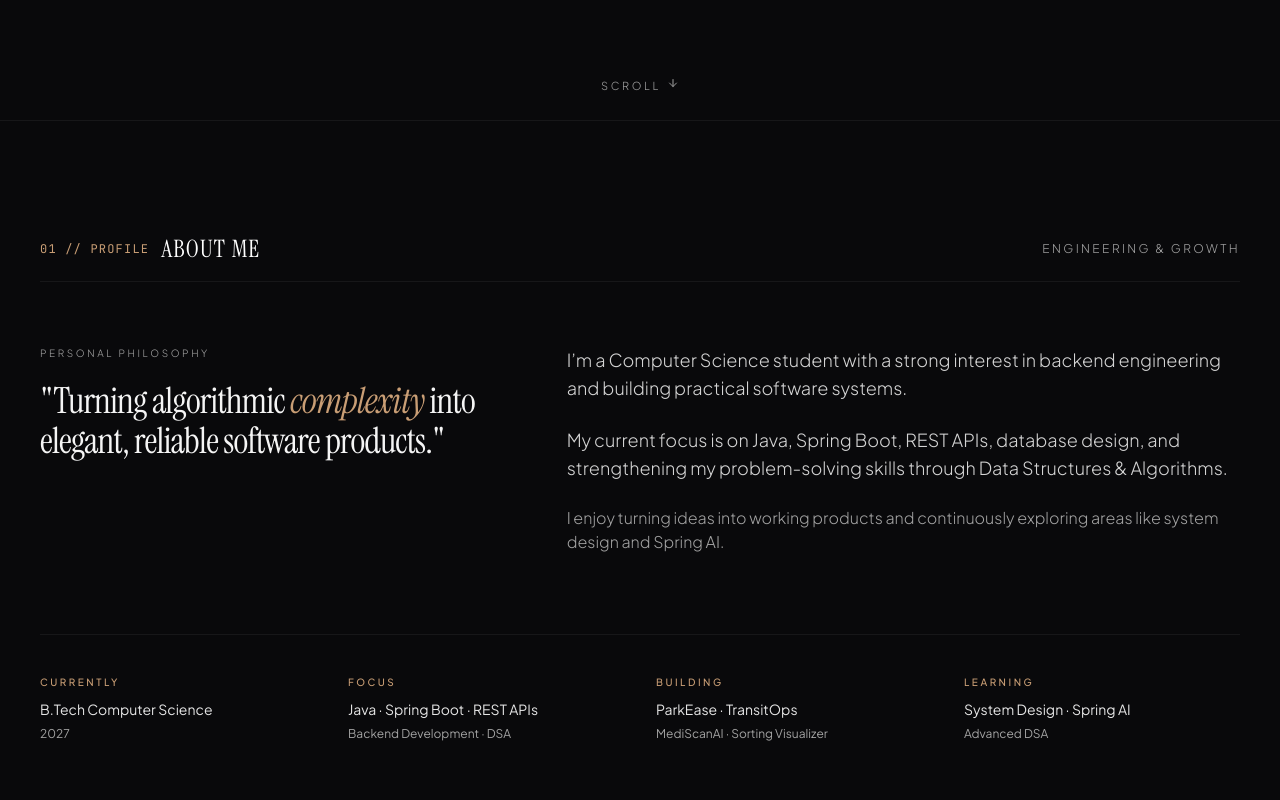
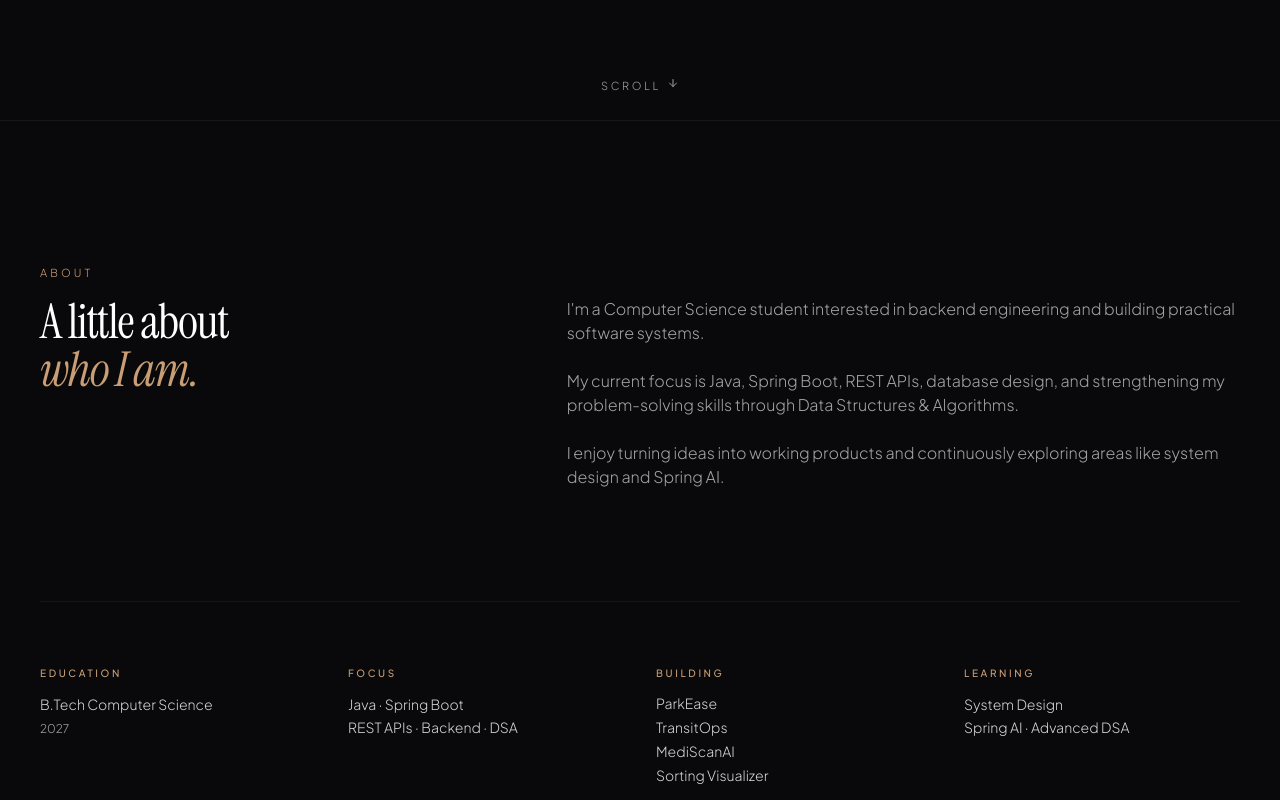
Before and after one commit to Akanksha-916/portfolio, a React (Vite) app: page / in a window 1280 px wide. Shown: the part 680-1480 px from the top of the page. Built offline with nearby package versions, Linux system fonts and the light colour scheme; a web font is replaced by a local one.

Commit message:
refactor(about): redesign About Me with spacious editorial layout and typography-only information row

```diff
--- a/src/components/AboutSection.jsx
+++ b/src/components/AboutSection.jsx
@@ -2,93 +2,84 @@ import React from 'react';
 
 export default function AboutSection() {
   return (
-    <section id="about" className="py-24 sm:py-28 relative border-t border-white/[0.06] bg-[#09090B]">
+    <section id="about" className="py-28 sm:py-36 relative border-t border-white/[0.06] bg-[#09090B]">
       <div className="max-w-7xl mx-auto px-6 sm:px-10">
-        {/* Section Heading */}
-        <div className="flex items-center justify-between mb-16 pb-4 border-b border-white/[0.06]">
-          <div className="flex items-center gap-3">
-            <span className="font-mono text-xs text-[#C99E75] tracking-widest uppercase">
-              01 // Profile
+        {/* Main Two-Column Editorial Intro Area */}
+        <div className="grid grid-cols-1 lg:grid-cols-12 gap-12 lg:gap-16 items-start">
+          {/* Left Column: Section Title & Editorial Headline */}
+          <div className="lg:col-span-5 space-y-4">
+            <span className="text-[10px] sm:text-[11px] font-sans uppercase tracking-[0.28em] text-[#C99E75] block font-light">
+              About
             </span>
-            <h2 className="text-xl sm:text-2xl font-serif text-white uppercase tracking-wider">
-              About Me
+
+            <h2 className="text-3xl sm:text-4xl lg:text-5xl font-serif text-white tracking-tight leading-[1.12]">
+              A little about <br />
+              <span className="italic font-serif font-normal text-[#C99E75]">
+                who I am.
+              </span>
             </h2>
           </div>
-          <span className="text-xs font-sans text-neutral-400 uppercase tracking-[0.2em] font-light hidden sm:inline">
-            Engineering & Growth
-          </span>
-        </div>
 
-        {/* Two-Column Editorial Layout */}
-        <div className="grid grid-cols-1 lg:grid-cols-12 gap-12 lg:gap-16 items-start mb-20">
-          {/* Left Column: Personal Philosophy Quote (5 cols) */}
-          <div className="lg:col-span-5">
-            <span className="text-[10px] font-sans uppercase tracking-[0.26em] text-neutral-400 block mb-5 font-light">
-              Personal Philosophy
-            </span>
-            <h3 className="text-2xl sm:text-3xl lg:text-4xl font-serif text-neutral-100 leading-snug tracking-tight">
-              "Turning algorithmic <span className="italic text-[#C99E75]">complexity</span> into elegant, reliable software products."
-            </h3>
-          </div>
-
-          {/* Right Column: Genuine Narrative Story (7 cols) */}
-          <div className="lg:col-span-7 space-y-6 text-base sm:text-lg text-neutral-300 font-sans font-light leading-relaxed">
+          {/* Right Column: Three Clean Readable Paragraphs */}
+          <div className="lg:col-span-7 space-y-6 text-sm sm:text-base text-neutral-400 font-sans font-light leading-relaxed lg:pt-8">
             <p>
-              I’m a Computer Science student with a strong interest in backend engineering and building practical software systems.
+              I'm a Computer Science student interested in backend engineering and building practical software systems.
             </p>
             <p>
-              My current focus is on Java, Spring Boot, REST APIs, database design, and strengthening my problem-solving skills through Data Structures & Algorithms.
+              My current focus is Java, Spring Boot, REST APIs, database design, and strengthening my problem-solving skills through Data Structures & Algorithms.
             </p>
-            <p className="text-neutral-400 text-base">
+            <p>
               I enjoy turning ideas into working products and continuously exploring areas like system design and Spring AI.
             </p>
           </div>
         </div>
 
-        {/* Currently Information Area (Editorial Typography Layout) */}
-        <div className="pt-10 border-t border-white/[0.06]">
-          <div className="grid grid-cols-1 sm:grid-cols-2 lg:grid-cols-4 gap-8">
-            {/* Currently */}
-            <div className="space-y-2">
-              <span className="text-[10px] font-sans uppercase tracking-[0.25em] text-[#C99E75] block font-medium">
-                Currently
+        {/* Information Row */}
+        <div className="mt-20 sm:mt-28 pt-12 sm:pt-16 border-t border-white/[0.06]">
+          <div className="grid grid-cols-1 sm:grid-cols-2 lg:grid-cols-4 gap-10 sm:gap-8">
+            {/* Column 1: Education */}
+            <div className="space-y-3">
+              <span className="text-[10px] font-sans uppercase tracking-[0.26em] text-[#C99E75] block font-medium">
+                Education
               </span>
-              <p className="text-sm font-sans text-neutral-200 font-normal leading-relaxed">
+              <p className="text-sm font-sans text-neutral-300 font-light leading-relaxed">
                 B.Tech Computer Science <br />
-                <span className="text-xs text-neutral-400">2027</span>
+                <span className="text-neutral-400 text-xs">2027</span>
               </p>
             </div>
 
-            {/* Focus */}
-            <div className="space-y-2">
-              <span className="text-[10px] font-sans uppercase tracking-[0.25em] text-[#C99E75] block font-medium">
+            {/* Column 2: Focus */}
+            <div className="space-y-3">
+              <span className="text-[10px] font-sans uppercase tracking-[0.26em] text-[#C99E75] block font-medium">
                 Focus
               </span>
-              <p className="text-sm font-sans text-neutral-200 font-normal leading-relaxed">
-                Java · Spring Boot · REST APIs <br />
-                <span className="text-xs text-neutral-400">Backend Development · DSA</span>
+              <p className="text-sm font-sans text-neutral-300 font-light leading-relaxed">
+                Java · Spring Boot <br />
+                REST APIs · Backend · DSA
               </p>
             </div>
 
-            {/* Building */}
-            <div className="space-y-2">
-              <span className="text-[10px] font-sans uppercase tracking-[0.25em] text-[#C99E75] block font-medium">
+            {/* Column 3: Building */}
+            <div className="space-y-3">
+              <span className="text-[10px] font-sans uppercase tracking-[0.26em] text-[#C99E75] block font-medium">
                 Building
               </span>
-              <p className="text-sm font-sans text-neutral-200 font-normal leading-relaxed">
-                ParkEase · TransitOps <br />
-                <span className="text-xs text-neutral-400">MediScanAI · Sorting Visualizer</span>
-              </p>
+              <div className="text-sm font-sans text-neutral-300 font-light space-y-1">
+                <p>ParkEase</p>
+                <p>TransitOps</p>
+                <p>MediScanAI</p>
+                <p>Sorting Visualizer</p>
+              </div>
             </div>
 
-            {/* Learning */}
-            <div className="space-y-2">
-              <span className="text-[10px] font-sans uppercase tracking-[0.25em] text-[#C99E75] block font-medium">
+            {/* Column 4: Learning */}
+            <div className="space-y-3">
+              <span className="text-[10px] font-sans uppercase tracking-[0.26em] text-[#C99E75] block font-medium">
                 Learning
               </span>
-              <p className="text-sm font-sans text-neutral-200 font-normal leading-relaxed">
-                System Design · Spring AI <br />
-                <span className="text-xs text-neutral-400">Advanced DSA</span>
+              <p className="text-sm font-sans text-neutral-300 font-light leading-relaxed">
+                System Design <br />
+                Spring AI · Advanced DSA
               </p>
             </div>
           </div>
```
